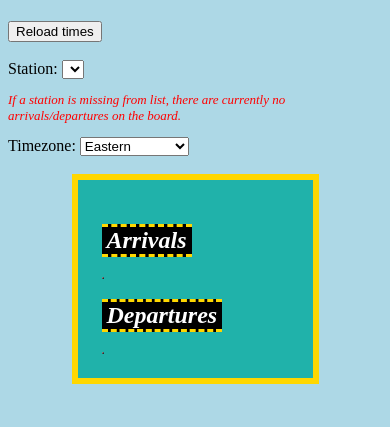
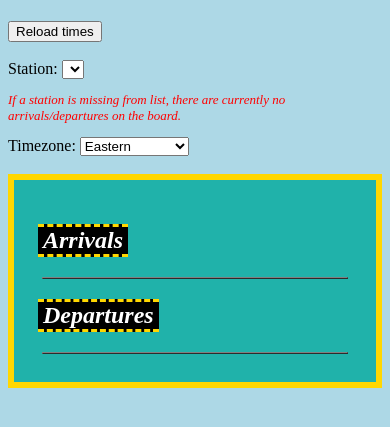
Before and after one commit to JmaJeremy/viastations, a PHP site: page /board.html in a window 390 px wide. Shown: the top 427 px of the page. Run offline with PHP 8.4, Linux system fonts and the light colour scheme; data that the repository does not hold is empty.

Commit message:
add responsive design

```diff
--- a/board.html
+++ b/board.html
@@ -1,7 +1,8 @@
 <!DOCTYPE html>
 <html>
 <head>
-	<title>Arrivals Board</title>
+	<title>VIA Rail Arrivals/Departures Board</title>
+	<meta name="viewport" content="width=device-width, initial-scale=1.0">
 	<link rel="stylesheet" href="styles.css">
 </head>
 <body>
--- a/styles.css
+++ b/styles.css
@@ -10,6 +10,11 @@ h1#stationTitle {
 
 table#arrivals, table#departures {
     font-size: large;
+    margin: 4px;
+    table-layout: auto;
+    display: block;
+    overflow-x: auto;
+    white-space: nowrap;
 }
 
 th {
@@ -25,7 +30,8 @@ td {
 }
 
 div#stationBoard {
-    width: 50%;
+    width: 80;
+    max-width: 800px;
     margin: auto;
     border: 6px solid gold;
     padding: 24px;
```
